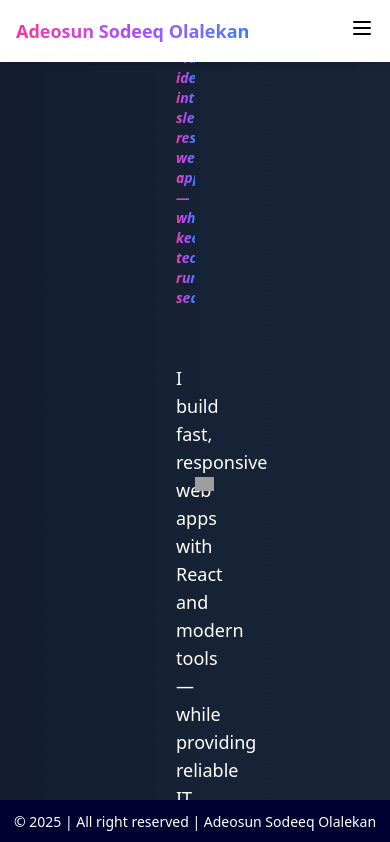
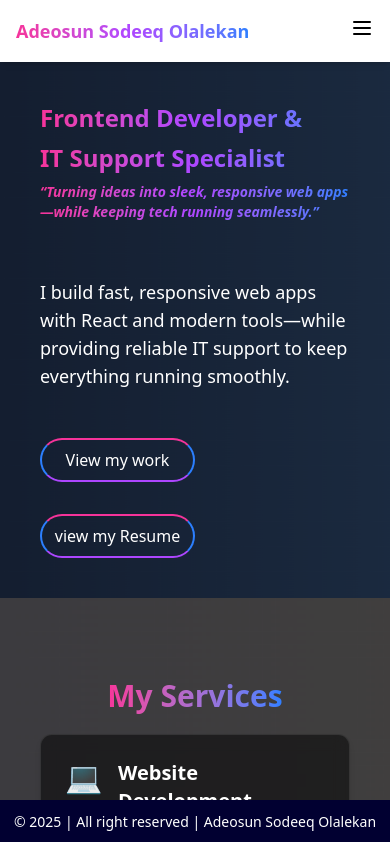
Before and after one commit to Technology-World/TechWorld-portfolio, a React (Vite) app: page /#about in a window 390 px wide. Shown: the top 842 px of the page. Built offline with nearby package versions, Linux system fonts and the light colour scheme; grey boxes are pictures that could not be loaded.

Commit message:
Responsiveness modification

```diff
--- a/src/App.jsx
+++ b/src/App.jsx
@@ -36,7 +36,7 @@ function App() {
   // Update footer height dynamically
   useEffect(() => {
     if (footerRef.current) {
-      setFooterHeight(footerRef.current.onsetHeight);
+      setFooterHeight(footerRef.current.offsetHeight);
     }
   }, []);
 
--- a/src/components/About.jsx
+++ b/src/components/About.jsx
@@ -15,9 +15,9 @@ function About({ onProjectsClick }) {
   return (
     <div
       ref={ref}
-      className={`h-screen bg-[url(./assets/background/bg1.jpg)] bg-cover bg-no-repeat fade-in-section ${visible ? 'visible' : ''} flex w-full  text-white px-44`}
+      className={`bg-[url(./assets/background/bg1.jpg)] bg-cover bg-no-repeat fade-in-section ${visible ? 'visible' : ''} flex flex-col md:flex-row w-full text-white p-10 lg:px-44`}
     >
-      <section className="w-[50%] min-h-screen flex flex-col justify-center gap-4">
+      <section className="w-full flex flex-col md:justify-center gap-4">
         {/* Gradient Heading */}
         <div className="flex flex-col gap-2 text-2xl md:text-5xl bg-gradient-to-r from-pink-500 via-purple-500 to-blue-500 text-transparent bg-clip-text">
           <h1 className=''>
@@ -37,24 +37,24 @@ function About({ onProjectsClick }) {
         </p>
 
         {/* Button */}
-        <div className='flex fflex-col md:flex-row gap-3'>
+        <div className='flex flex-col md:flex-row md:gap-3'>
           <button
             onClick={onProjectsClick}
-            className="w-[30%] mt-8 inline-block px-6 py-3 text-white rounded-full border-2 border-t-pink-500 border-b-purple-500 border-x-blue-500 hover:bg-gradient-to-r from-pink-500 via-blue-500 to-purple-500 transition duration-300"
+            className="w-[50%] md:w-[30%] mt-8 inline-block p-2 lg:px-6 lg:py-3 text-white rounded-full border-2 border-t-pink-500 border-b-purple-500 border-x-blue-500 hover:bg-gradient-to-r from-pink-500 via-blue-500 to-purple-500 transition duration-300 lg:uppercase"
           >
-            VIEW MY WORK
+            View my work
           </button>
           <button
             onClick={handleClick}
-            className="w-[30%] mt-8 inline-block px-6 py-3 text-white rounded-full border-2 border-t-pink-500 border-b-purple-500 border-x-blue-500 hover:bg-gradient-to-r from-pink-500 via-blue-500 to-purple-500 transition duration-300"
+            className="w-[50%] md:w-[30%] mt-8 inline-block p-2 lg:px-6 lg:py-3 text-white rounded-full border-2 border-t-pink-500 border-b-purple-500 border-x-blue-500 hover:bg-gradient-to-r from-pink-500 via-blue-500 to-purple-500 transition duration-300 lg:uppercase"
           >
-            VIEW MY RESUME
+            view my Resume
           </button>
         </div>
 
       </section>
 
-      <section className='w-[50%] min-h-screen flex flex-col justify-center items-center text-center'>
+      <section className='w-[50%] justify-center items-center text-center hidden md:flex'>
         <img src={myImage} alt="Frontend Developer" className="h-auto object-contain" />
       </section>
     </div>
--- a/src/components/Contact.jsx
+++ b/src/components/Contact.jsx
@@ -2,7 +2,7 @@ import { useFadeInOnScroll } from '../hooks/useFadeInOnScroll';
 import { GrContact } from "react-icons/gr";
 import { Link } from "react-router-dom"
 import { FaLinkedin, FaGithub, FaWhatsapp, FaPhone } from "react-icons/fa";
-import { IoCheckmark } from "react-icons/io5";
+import { IoCheckmark, IoClose } from "react-icons/io5";
 import { useState } from "react";
 // import { motion, AnimatePresence } from "framer-motion";
 
@@ -24,10 +24,10 @@ function Contact() {
     });
 
     if (response.ok) {
-      setStatus({ type: "success", message: "Message sent successfully!" });
+      setStatus({ type: "success", message: " Message sent successfully!" });
       form.reset();
     } else {
-      setStatus({ type: "error", message: "❌ Oops! Something went wrong." });
+      setStatus({ type: "error", message: " Oops! Something went wrong." });
     }
 
     // Hide after 4s
@@ -37,7 +37,7 @@ function Contact() {
   return (
     <div
       ref={ref}
-      className={`min-h-screen p-10 pt-20 bg-[url(./assets/background/bg5.jpg)] bg-cover bg-no-repeat fade-in-section ${visible ? 'visible' : ''}`}
+      className={`bg-[url(./assets/background/bg5.jpg)] bg-cover bg-no-repeat fade-in-section ${visible ? 'visible' : ''} flex flex-col w-full text-white p-10 lg:px-44`}
     >
       <h2 className="text-3xl md:text-4xl font-bold text-center md:text-left mb-10 text-white">
         <span className="bg-gradient-to-r from-pink-500 to-blue-500 text-transparent bg-clip-text">
@@ -45,13 +45,13 @@ function Contact() {
         </span>
       </h2>
       {/* Main content */}
-      <main className='w-full flex flex-col lg:flex-row justify-between items-start text-white'>
+      <main className='w-full flex flex-col lg:flex-row gap-4 md:gap-0 justify-between items-start text-white'>
         {/* Left section */}
         <section className='w-full lg:w-[50%]'>
           <h3 className='flex items-center gap-x-2 text-2xl mb-8'>Get in touch {<GrContact className='text-lg' />} </h3>
-          <div className='w-full flex justify-right'>
+          <div className='w-full flex flex-col md:flex-row justify-right gap-4'>
             <div className='w-full'>
-              <h4 className='text-lg uppercase pb-3'>Contact</h4>
+              <h4 className='text-lg uppercase md:pb-3'>Contact</h4>
               <Link to="mailto:sodeeqadeosun@gmail.com" className='text-blue-500 hover:underline focus:underline'>sodeeqadeosun@gmail.com</Link>
             </div>
 
@@ -71,7 +71,7 @@ function Contact() {
         {/* Right section */}
         <section className='w-full lg:w-[50%]'>
           <h4 className='text-lg uppercase pb-3'>Contact Form</h4>
-          <p className="text-gray-800 mb-8">
+          <p className="text-gray-300 mb-8">
             Have a question or want to work together? Send me a message!
           </p>
 
@@ -108,10 +108,10 @@ function Contact() {
           {/* Simple success/error alert */}
           {status && (
             <div
-              className={`mt-4 px-4 py-2 rounded-lg flex text-white font-medium ${status.type === "success" ? "bg-blue-500" : "bg-red-600"
+              className={`mt-4 px-4 py-2 rounded-lg flex text-white font-medium ${status.type === "success" ? "bg-green-500" : "bg-red-500"
                 }`}
             >
-              <IoCheckmark /> {status.message}
+              {status.type === "success" ? <IoCheckmark /> : <IoClose />} {status.message}
             </div>
           )}
         </section>
--- a/src/components/Projects.jsx
+++ b/src/components/Projects.jsx
@@ -46,7 +46,7 @@ function Projects() {
   return (
     <div
       ref={ref}
-      className={`min-h-screen p-10 pt-20 bg-[url(./assets/background/bg4.jpg)] bg-cover bg-no-repeat fade-in-section ${visible ? 'visible' : ''}`}
+      className={`p-10 pt-20 bg-[url(./assets/background/bg4.jpg)] bg-cover bg-no-repeat fade-in-section ${visible ? 'visible' : ''}`}
     >
       {/* Section header */}
       <h2 className="text-3xl md:text-4xl font-bold text-center md:text-left mb-10 text-white">
@@ -55,7 +55,7 @@ function Projects() {
         </span>
       </h2>
 
-      <div className='w-full grid grid-cols-2 lg:grid-cols-3 gap-6 md:w-[80%] mx-auto my-7 items-center'>
+      <div className='w-full grid grid-cols-1 lg:grid-cols-3 gap-6 md:w-[80%] mx-auto my-7 items-center'>
 
         {/* Content mapping */}
         {data.map(data => (
@@ -68,11 +68,11 @@ function Projects() {
               <img
                 src={data.image}
                 alt="weather API img"
-                className="w-full h-[250px] object-cover rounded-t-xl"
+                className="w-full lg:h-[250px] object-cover rounded-t-xl hidden md:block"
                 aria-label= {data.name}
               />
 
-              <div className="p-3 text-center space-y-2 h-[160px]">
+              <div className="lg:h-[170px] p-3 lg:text-center space-y-2">
                 <p className="text-lg font-semibold text-pink-400">{data.name}</p>
                 <p className="text-medium text-gray-300 italic">{data.description}</p>
                 <p className="text-medium text-blue-400">{"{ "}{data.tools}{" }"}</p>
--- a/src/components/Services.jsx
+++ b/src/components/Services.jsx
@@ -16,7 +16,7 @@ function Services() {
             title: "IT Support & Troubleshooting",
             description:
                 "With a background in IT support, I provide hardware/software troubleshooting, technical assistance, and maintenance for businesses and individuals.",
-            tagline:"Reliable Tech Assistance",
+            tagline: "Reliable Tech Assistance",
             icon: "🛠",
         },
         {
@@ -37,7 +37,7 @@ function Services() {
             title: "Debugging & Optimization",
             description:
                 "I write maintainable, scalable code and excel in debugging and optimizing applications for performance and reliability.",
-            tagline:"Clean, Scalable Code",
+            tagline: "Clean, Scalable Code",
             icon: "⚡",
         },
         {
@@ -52,8 +52,7 @@ function Services() {
     return (
         <div
             ref={ref}
-            className={`relative min-h-screen p-10 pt-20 bg-[url(./assets/background/bg2.jpg)] bg-cover bg-no-repeat fade-in-section ${visible ? "visible" : ""
-                }`}
+            className={`relative p-10 pt-20 bg-[url(./assets/background/bg2.jpg)] bg-cover bg-no-repeat fade-in-section ${visible ? "visible" : ""}`}
         >
             {/* Section Heading */}
             <h2 className="text-3xl md:text-4xl font-bold text-center md:text-left mb-5 text-white">
--- a/src/components/Skills.jsx
+++ b/src/components/Skills.jsx
@@ -6,7 +6,7 @@ function Skills() {
   return (
     <div
       ref={ref}
-      className={`h-screen p-10 pt-20 bg-[url(./assets/background/bg3.jpg)] bg-cover bg-no-repeat fade-in-section ${visible ? 'visible' : ''} p-20`}
+      className={`p-10 pt-20 bg-[url(./assets/background/bg3.jpg)] bg-cover bg-no-repeat fade-in-section ${visible ? 'visible' : ''}`}
     >
 
       {/* Section Heading */}
@@ -18,10 +18,10 @@ function Skills() {
 
       <div>
         {/* Section Text */}
-        <h3 className='text-center font-medium text-white text-4xl'>The skills, tools and technologies I use:</h3>
+        <h3 className='text-center font-medium text-white md:text-4xl'>The skills, tools and technologies I use:</h3>
 
         {/* Section images */}
-        <div className="grid grid-col-3 md:grid-cols-5 w-full md:w-[50%] place-items-center mx-auto mt-10 gap-y-10">
+        <div className="w-full md:w-[50%] grid grid-cols-3 md:grid-cols-5 place-items-center mx-auto mt-6 md:mt-10 gap-y-10">
 
           <img className='h-[64px] w-[64px]' src="https://cdn.jsdelivr.net/gh/devicons/devicon@latest/icons/html5/html5-original.svg" />
 
```
